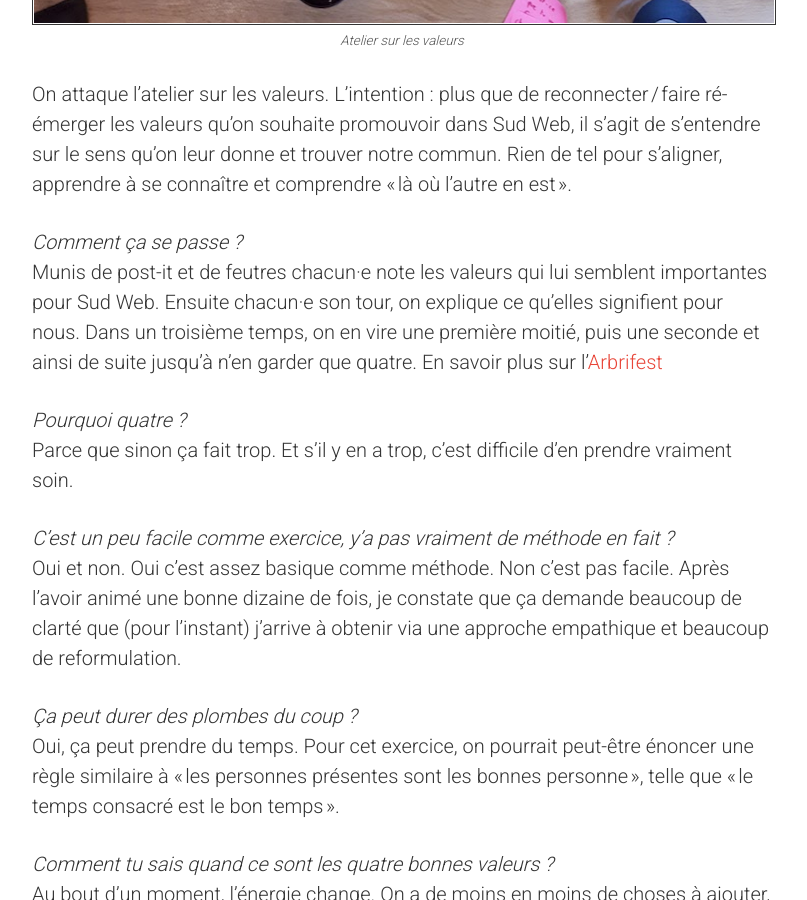
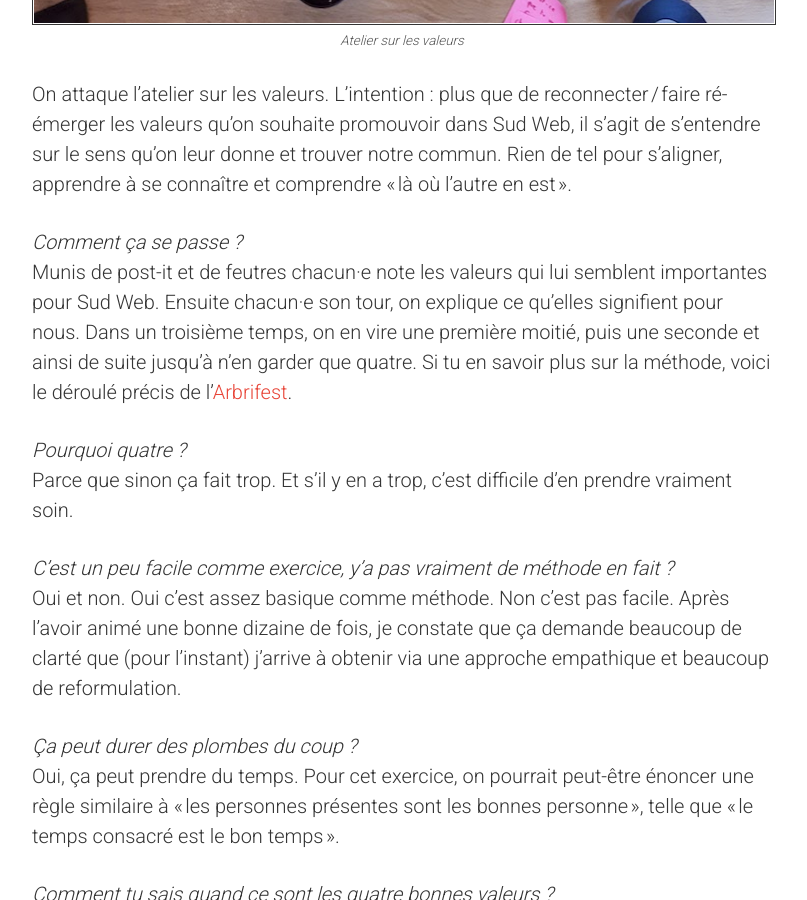
Before and after one commit to sudweb/blog, a Jekyll site: the page built from _posts/2017-10-09-un-we-pour-mieux-faire-ensemble.md, in a window 1280 px wide and 900 px high, scrolled down 3442 px. Shown: the whole window, without its empty margins (238-1045 px from the left). Built offline with Jekyll 4.4.1, drawn with Linux system fonts in a browser that asks for light colours; comment, search, counter and statistics services are not loaded.

Commit message:
maj formulation lien vers arbrifest

```diff
--- a/_posts/2017-10-09-un-we-pour-mieux-faire-ensemble.md
+++ b/_posts/2017-10-09-un-we-pour-mieux-faire-ensemble.md
@@ -49,7 +49,7 @@ C’est la panse bien pleine qu’on rejoint l’espace de coworking Etincelle q
 On attaque l’atelier sur les valeurs. L’intention : plus que de reconnecter&#8239;/&#8239;faire ré-émerger les valeurs qu’on souhaite promouvoir dans Sud Web, il s’agit de s’entendre sur le sens qu’on leur donne et trouver notre commun. Rien de tel pour s’aligner, apprendre à se connaître et comprendre "là où l’autre en est".
 
 _Comment ça se passe ?_
-Munis de post-it et de feutres chacun·e note les valeurs qui lui semblent importantes pour Sud Web. Ensuite chacun·e son tour, on explique ce qu’elles signifient pour nous. Dans un troisième temps, on en vire une première moitié, puis une seconde et ainsi de suite jusqu’à n’en garder que quatre. En savoir plus sur l'[Arbrifest](https://github.com/Julia-barbelane/valeursinfirst.com/blob/master/documentation/arbrifest/m%C3%A9thode.md)
+Munis de post-it et de feutres chacun·e note les valeurs qui lui semblent importantes pour Sud Web. Ensuite chacun·e son tour, on explique ce qu’elles signifient pour nous. Dans un troisième temps, on en vire une première moitié, puis une seconde et ainsi de suite jusqu’à n’en garder que quatre. Si tu en savoir plus sur la méthode, voici le déroulé précis de l'[Arbrifest](https://github.com/Julia-barbelane/valeursinfirst.com/blob/master/documentation/arbrifest/m%C3%A9thode.md).
 
 _Pourquoi quatre ?_
 Parce que sinon ça fait trop. Et s’il y en a trop, c’est difficile d’en prendre vraiment soin.
```
